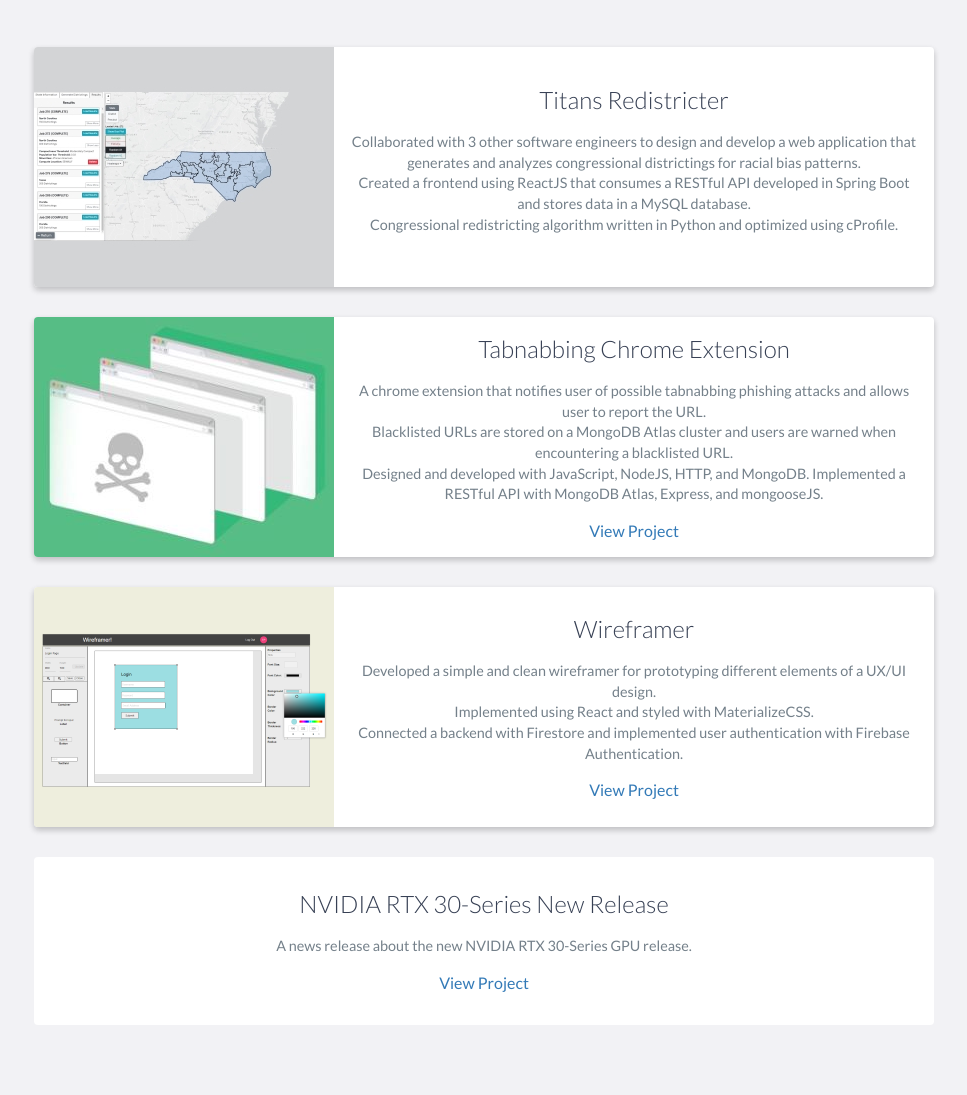
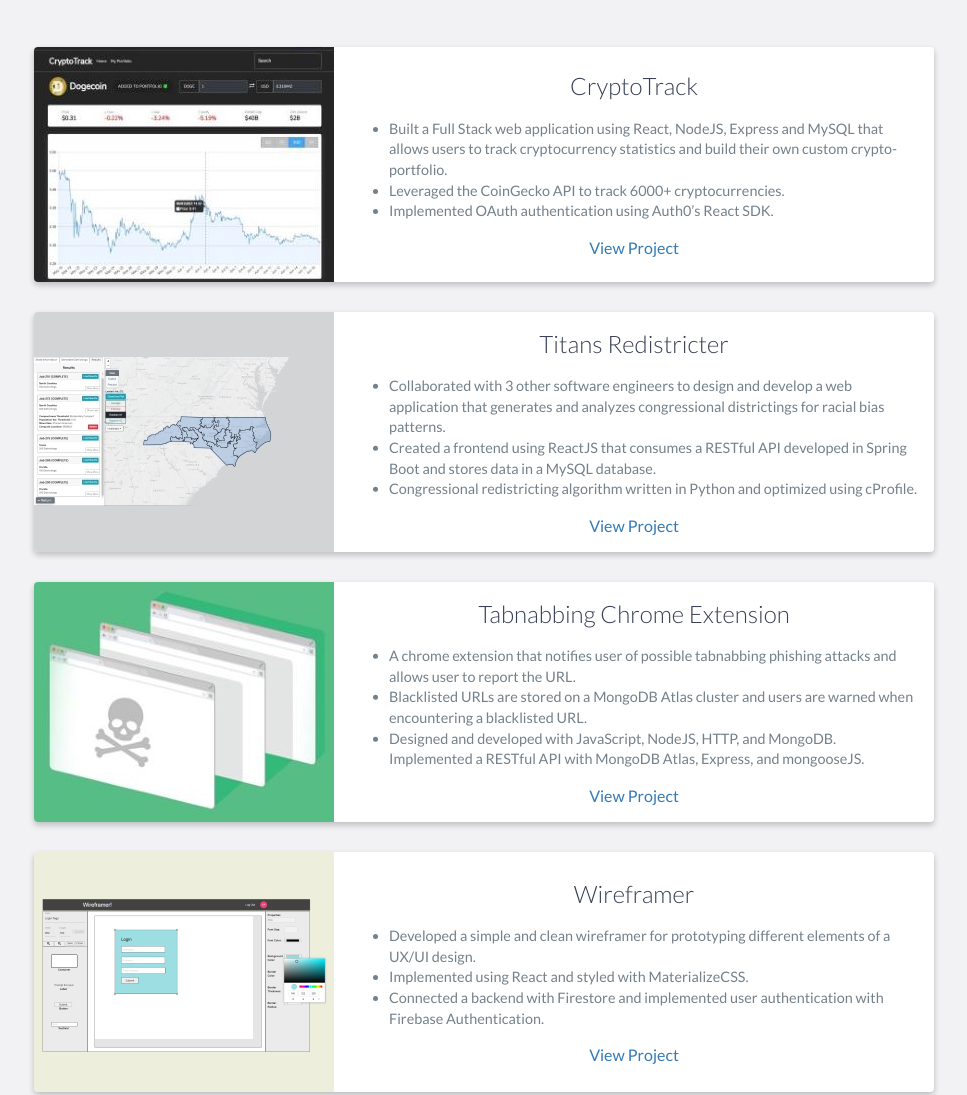
Before and after one commit to alexander-chung/alexander-chung.github.io, a plain HTML site: page index.html in a window 1280 px wide. Shown: the part 1301-2396 px from the top of the page, without its empty margins (156-1123 px from the left). Drawn offline with nearby package versions, Linux system fonts and the light colour scheme.

Commit message:
Added CryptoTrack project

```diff
--- a/index.html
+++ b/index.html
@@ -77,9 +77,9 @@
                 <div class="col-md-8" style="left: -100px">
                     <p>
                         <br><br><br><br>
-                        Alexander is a undergraduate student at Stony Brook University currently pursuing a double major in Computer Science and Applied Mathematics & Statistics.
-                        After working on several personal and class projects, Alexander has developed himself as a multifaceted software engineer who has become adept at different technologies across several technical stacks.
-                        As a member of a 4 member team, Alexander and his team designed, developed, and tested a chrome extension that protects the user from potential tabnabbing phishing attacks.
+                        Alexander is a recent graduate at Stony Brook University with a double Bachelors of Science in Computer Science and Applied Mathematics & Statistics.
+                        After working on several personal and course projects, Alexander has developed himself as a multifaceted software engineer who has become adept at different technologies across several technical stacks.
+                        As a member of a 3 member team, Alexander and his team designed, developed, and tested a a full stack web application that generates congressional districtings and analyzes them for racial bias.
                         Alexander is always eager to collaborate and learn from others and is contantly focused on self improvement as both a person and as a software engineer.
                     </p>
                 </div>
@@ -92,6 +92,26 @@
         <h2 class="heading">Projects</h2>
         <div class="container">
             <div class="row">
+
+                <div class="project shadow-large">
+                  <div class="project-image">
+                      <img src="images/coin_info_resize2.jpg" />
+                  </div>
+                  <!-- End .project-image -->
+                  <div class="project-info">
+                      <h3>CryptoTrack</h3>
+                      <ul style='color: #74808a;margin: 0 0 15px 0;font-size: 0.9em;'>
+                        <li style='text-align:start'>Built a Full Stack web application using React, NodeJS, Express and MySQL that allows users to track cryptocurrency statistics and build their own custom crypto-portfolio.</li>
+                        <li style='text-align:start'>Leveraged the CoinGecko API to track 6000+ cryptocurrencies.</li>
+                        <li style='text-align:start'>Implemented OAuth authentication using Auth0’s React SDK.</li>
+                      </ul>
+                      <a href="https://github.com/alexander-chung/CryptoTrack" target="_blank">View Project</a>
+                      <!-- <a href="https://github.com/TaoLinShowdown/CacheMoney" target="_blank">View Project</a> -->
+                  </div>
+                  <!-- End .project-info -->
+              </div>
+              <!-- End .project -->
+
                 <div class="project shadow-large">
                     <div class="project-image">
                         <img src="images/redistrictr1_resize.jpg" />
@@ -99,8 +119,12 @@
                     <!-- End .project-image -->
                     <div class="project-info">
                         <h3>Titans Redistricter</h3>
-                        <p>
-                            Collaborated with 3 other software engineers to design and develop a web application that generates and analyzes congressional districtings for racial bias patterns.<br>Created a frontend using ReactJS that consumes a RESTful API developed in Spring Boot and stores data in a MySQL database.<br>Congressional redistricting algorithm written in Python and optimized using cProfile.            </p>
+                        <ul style='color: #74808a;margin: 0 0 15px 0;font-size: 0.9em;'>
+                          <li style='text-align:start'>Collaborated with 3 other software engineers to design and develop a web application that generates and analyzes congressional districtings for racial bias patterns.</li>
+                          <li style='text-align:start'>Created a frontend using ReactJS that consumes a RESTful API developed in Spring Boot and stores data in a MySQL database.</li>
+                          <li style='text-align:start'>Congressional redistricting algorithm written in Python and optimized using cProfile.</li>
+                        </ul>
+                        <a href="https://github.com/alexander-chung/Titans-Redistrictr" target="_blank">View Project</a>
                         <!-- <a href="https://github.com/TaoLinShowdown/CacheMoney" target="_blank">View Project</a> -->
                     </div>
                     <!-- End .project-info -->
@@ -114,8 +138,11 @@
                     <!-- End .project-image -->
                     <div class="project-info">
                         <h3>Tabnabbing Chrome Extension</h3>
-                        <p>
-                            A chrome extension that notifies user of possible tabnabbing phishing attacks and allows user to report the URL.<br>Blacklisted URLs are stored on a MongoDB Atlas cluster and users are warned when encountering a blacklisted URL.<br>Designed and developed with JavaScript, NodeJS, HTTP, and MongoDB. Implemented a RESTful API with MongoDB Atlas, Express, and mongooseJS.            </p>
+                        <ul style='color: #74808a;margin: 0 0 15px 0;font-size: 0.9em;'>
+                          <li style='text-align:start'>A chrome extension that notifies user of possible tabnabbing phishing attacks and allows user to report the URL.</li>
+                          <li style='text-align:start'>Blacklisted URLs are stored on a MongoDB Atlas cluster and users are warned when encountering a blacklisted URL.</li>
+                          <li style='text-align:start'>Designed and developed with JavaScript, NodeJS, HTTP, and MongoDB. Implemented a RESTful API with MongoDB Atlas, Express, and mongooseJS.</li>
+                        </ul>
                         <a href="https://github.com/TaoLinShowdown/CacheMoney" target="_blank">View Project</a>
                     </div>
                     <!-- End .project-info -->
@@ -129,8 +156,11 @@
                     <!-- End .project-image -->
                     <div class="project-info">
                         <h3>Wireframer</h3>
-                        <p>
-                            Developed a simple and clean wireframer for prototyping different elements of a UX/UI design.<br>Implemented using React and styled with MaterializeCSS.<br>Connected a backend with Firestore and implemented user authentication with Firebase Authentication.                 </p>
+                        <ul style='color: #74808a;margin: 0 0 15px 0;font-size: 0.9em;'>
+                          <li style='text-align:start'>Developed a simple and clean wireframer for prototyping different elements of a UX/UI design.</li>
+                          <li style='text-align:start'>Implemented using React and styled with MaterializeCSS.</li>
+                          <li style='text-align:start'>Connected a backend with Firestore and implemented user authentication with Firebase Authentication.</li>
+                        </ul>
                         <a href="https://github.com/alexander-chung/Wireframer" target="_blank">View Project</a>
                     </div>
                     <!-- End .project-info -->
```
Also changed, not shown: images/coin_info_resize.jpg (added), images/coin_info_resize2.jpg (added).
